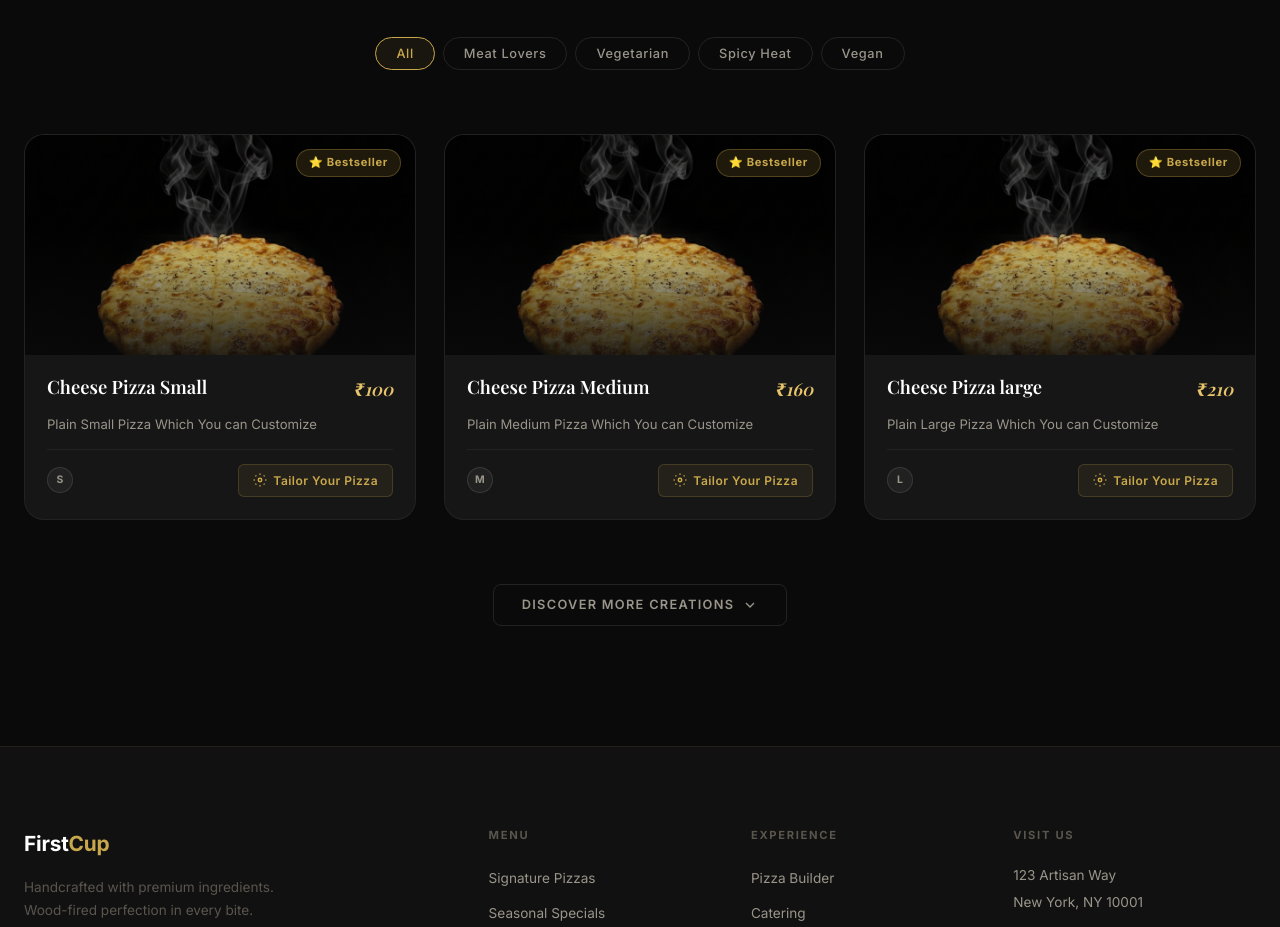
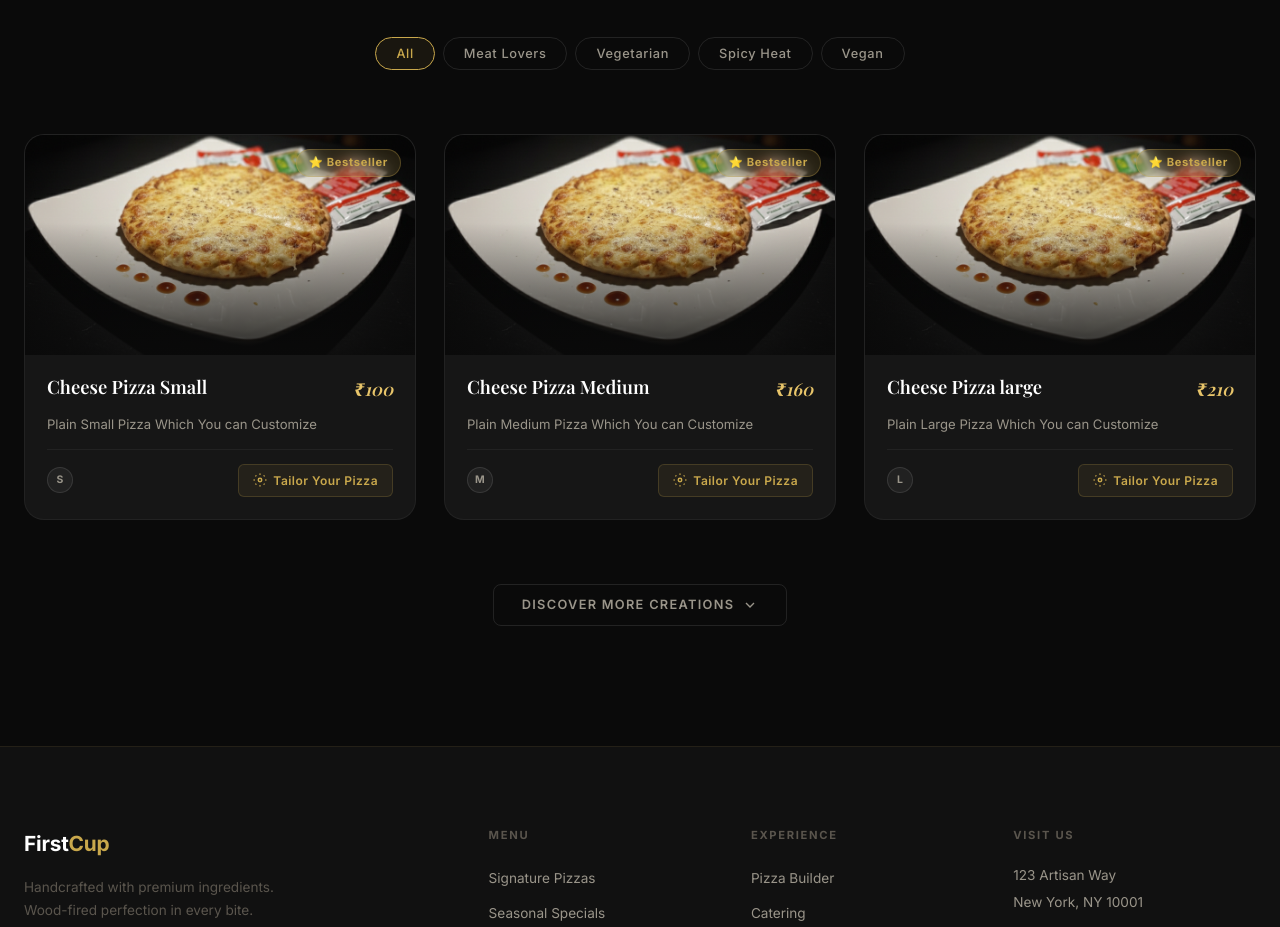
Before and after one commit to Mujjamil/PizzaBuilder, a React (Vite) app: page / in a window 1280 px wide. Shown: the part 1180-2107 px from the top of the page. Built offline with nearby package versions, Linux system fonts and the light colour scheme; a web font is replaced by a local one.

Commit message:
changed the pizza images

```diff
--- a/src/data/pizzas.js
+++ b/src/data/pizzas.js
@@ -6,7 +6,7 @@ export const signaturePizzas = [
     tag: "bestseller",
     tagLabel: "⭐ Bestseller",
     description: "Plain Small Pizza Which You can Customize",
-    image: "/cheesepizza.png",
+    image: "/cp.png",
     badges: ["S"],
   },
   {
@@ -16,7 +16,7 @@ export const signaturePizzas = [
     tag: "bestseller",
     tagLabel: "⭐ Bestseller",
     description: "Plain Medium Pizza Which You can Customize",
-    image: "/cheesepizza.png",
+    image: "/cp.png",
     badges: ["M"],
   },
   {
@@ -26,7 +26,7 @@ export const signaturePizzas = [
     tag: "bestseller",
     tagLabel: "⭐ Bestseller",
     description: "Plain Large Pizza Which You can Customize",
-    image: "/cheesepizza.png",
+    image: "/cp.png",
     badges: ["L"],
   },
 ];
```
